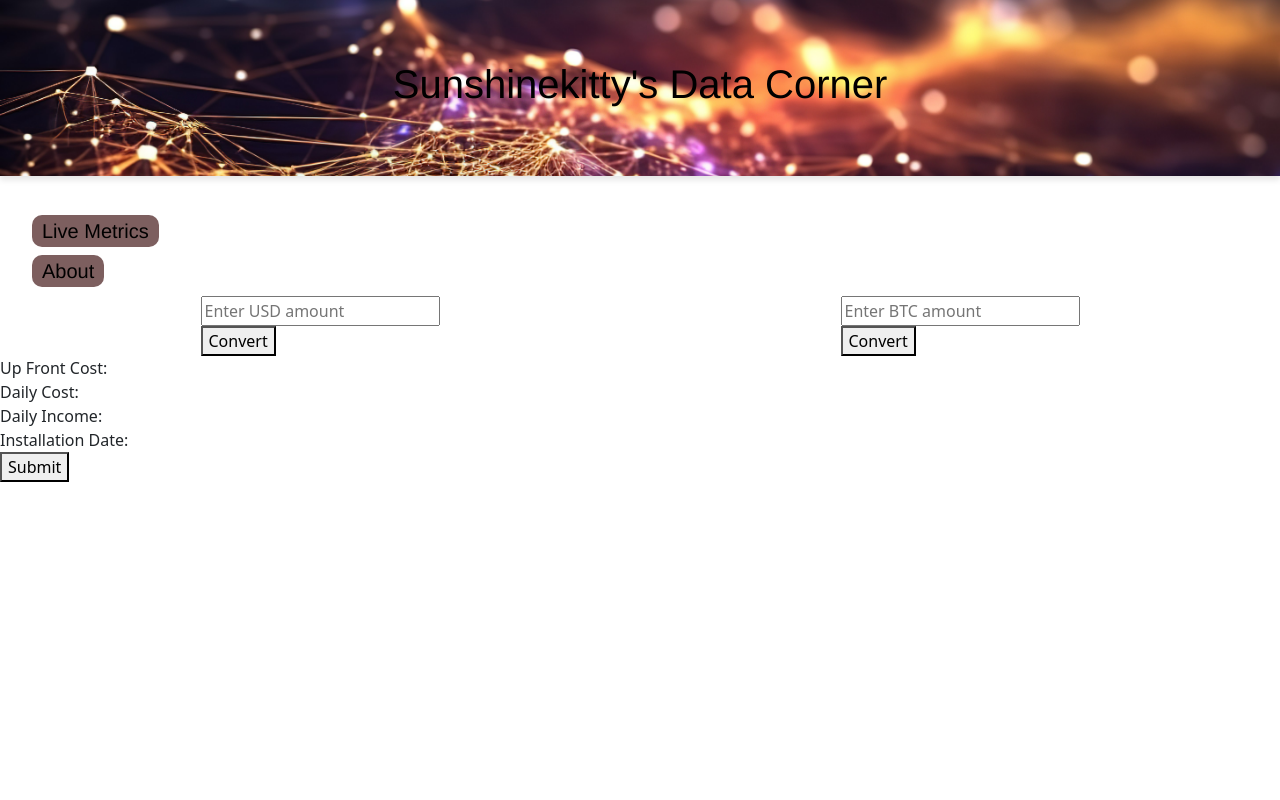
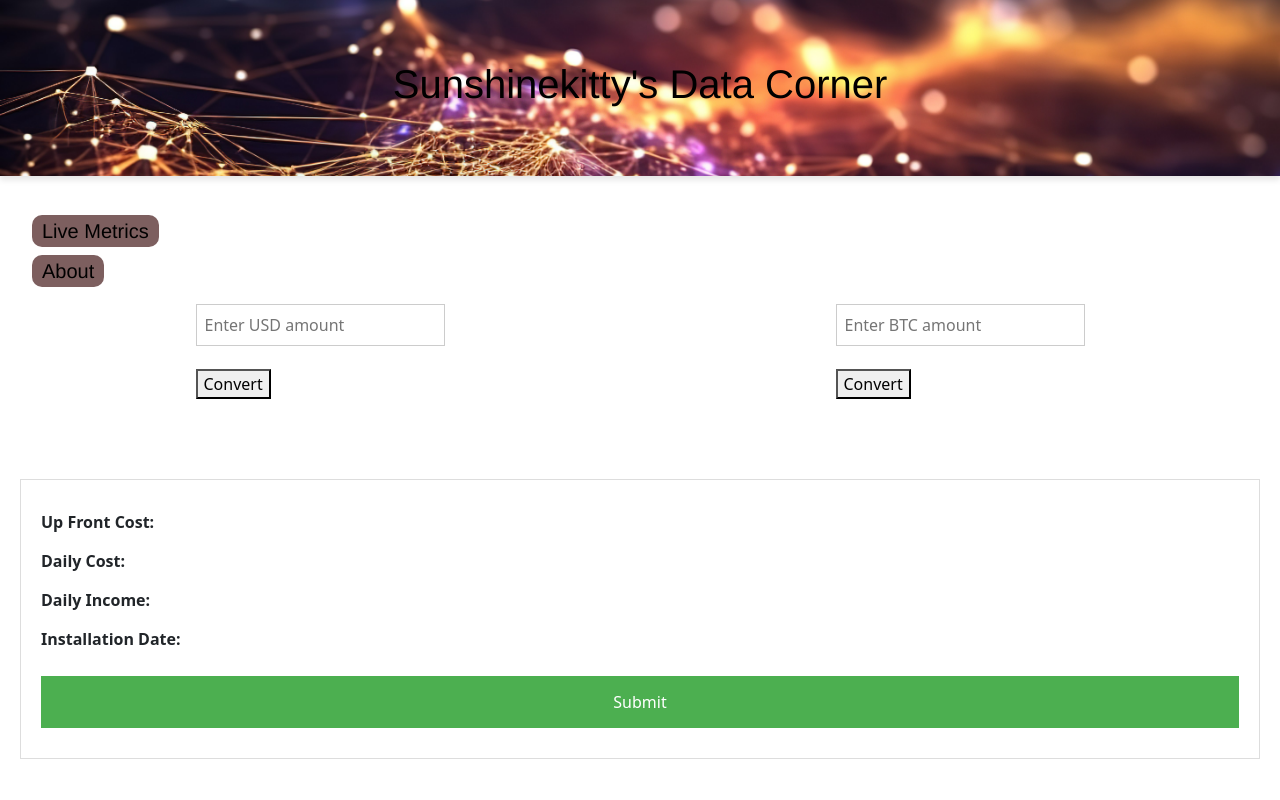
Before and after one commit to Davittio-L/Sunshinekitty-Data-Center, a Django app: page / in a window 1280 px wide. Run offline with Django 4.2, Linux system fonts and the light colour scheme.

Commit message:
V 0.2.3.2 Working on Form Styling and inputs

```diff
--- a/myapp/Static/css/main.css
+++ b/myapp/Static/css/main.css
@@ -40,3 +40,51 @@ nav ul {
   nav a:hover {
     background-color: grey; /* Changes background color on hover */
   }
+
+  form {
+    padding: 20px;
+    border: 1px solid #ddd;
+    margin: 20px;
+  }
+
+  input[type="text"],
+input[type="date"],
+input[type="number"] {
+    width: 100%;
+    padding: 8px;
+    margin: 8px 0;
+    display: inline-block;
+    border: 1px solid #ccc;
+    box-sizing: border-box;
+}
+
+input[type="text"]:focus,
+input[type="date"]:focus,
+input[type="number"]:focus {
+    border-color: #4CAF50;
+    outline: none;
+}
+
+label {
+  font-weight: bold;
+  display: block;
+  margin-top: 10px;
+}
+
+button[type="submit"] {
+  background-color: #4CAF50;
+  color: white;
+  padding: 14px 20px;
+  margin: 10px 0;
+  border: none;
+  cursor: pointer;
+  width: 100%;
+}
+
+button[type="submit"]:hover {
+  background-color: #45a049;
+}
+
+div {
+  margin-bottom: 15px;
+}
--- a/myapp/Static/mainjs/main.js
+++ b/myapp/Static/mainjs/main.js
@@ -21,3 +21,31 @@ function convertBtcToUsd() {
         })
         .catch(error => console.error('Error:', error));
 }
+
+document.addEventListener('DOMContentLoaded', function() {
+    const form = document.getElementById('expense-form'); // Ensure your form has this ID
+
+    form.addEventListener('submit', function(e) {
+        e.preventDefault();
+
+        const upFrontCost = form.querySelector('[name="up_front_cost"]').value;
+        const dailyCost = form.querySelector('[name="daily_cost"]').value;
+        const dailyIncome = form.querySelector('[name="daily_income"]').value;
+        const installationDate = form.querySelector('[name="installation_date"]').value;
+
+        // Create an object to store
+        const expenseData = {
+            upFrontCost,
+            dailyCost,
+            dailyIncome,
+            installationDate
+        };
+
+        // Store the data in local storage
+        localStorage.setItem('expenseData', JSON.stringify(expenseData));
+
+        // Optionally, clear the form or provide feedback
+        form.reset();
+        // You can also add feedback to the user here
+    });
+});
--- a/myapp/views.py
+++ b/myapp/views.py
@@ -27,6 +27,7 @@ def index(request):
     expenses = Expense.objects.all()
     return render(request, 'main.html', {'form': form, 'expenses': expenses})
 
+
 def get_bitcoin_to_usd_rate():
     url = "https://bitpay.com/api/rates"
     response = requests.get(url)
```
